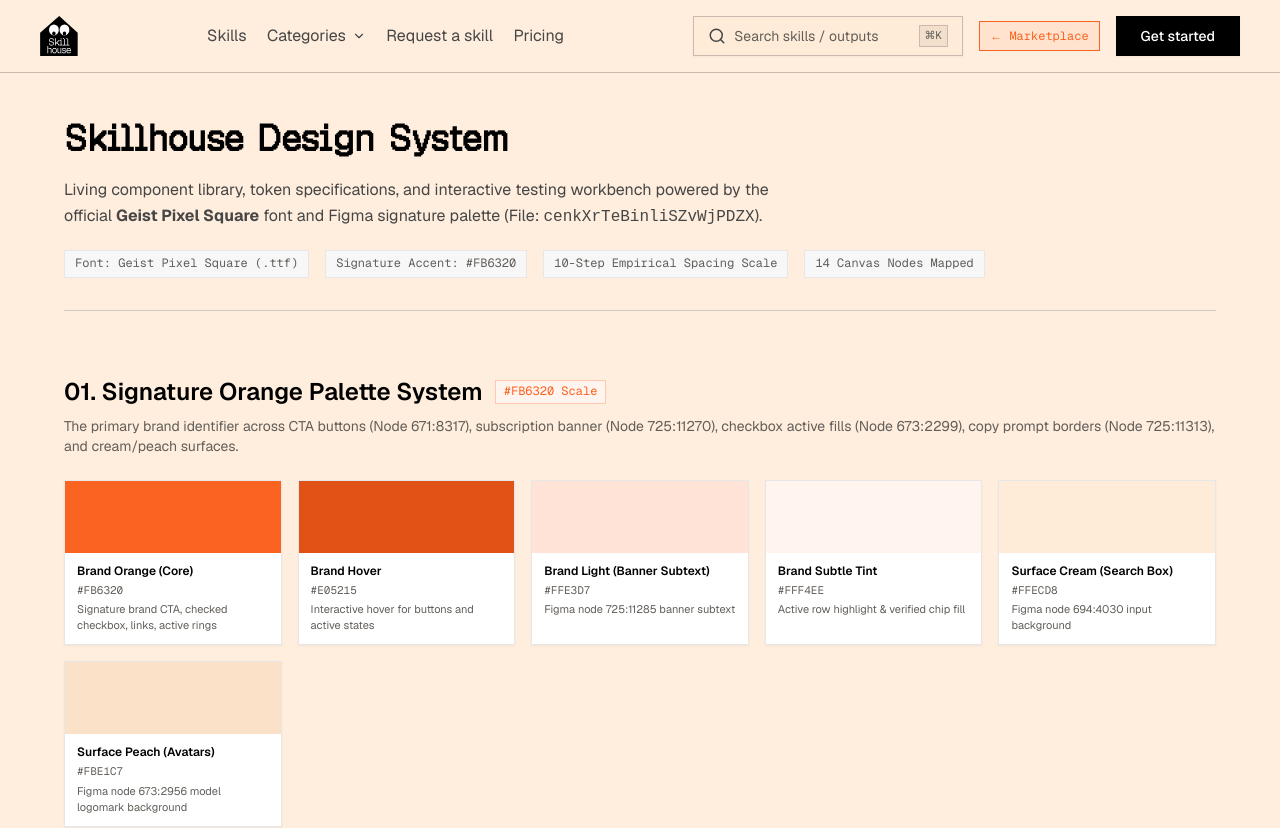
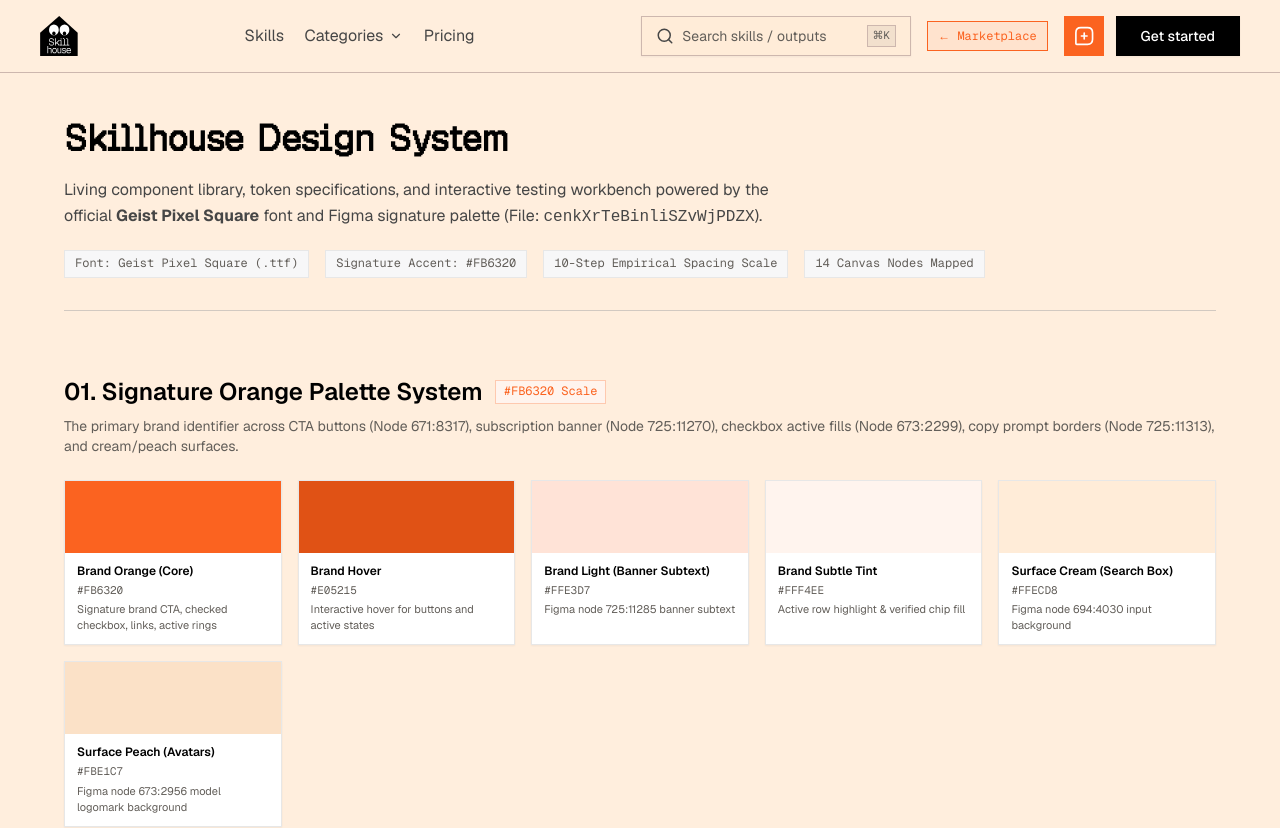
Before and after one commit to Cannon-Leo/Skillhouse, a Next.js app: page /design-system in a window 1280 px wide. Shown: the top 828 px of the page. Built offline with nearby package versions, Linux system fonts and the light colour scheme; a web font is replaced by a local one.

Commit message:
fix(skills): enforce sharp 0px card edges and fix sticky scroll in Safari with overflow clip

```diff
--- a/src/app/globals.css
+++ b/src/app/globals.css
@@ -137,7 +137,7 @@
 html, body {
   min-height: 100%;
   max-width: 100%;
-  overflow-x: hidden;
+  overflow-x: clip;
   background-color: var(--color-bg-page);
   color: var(--color-text-body);
   font-family: var(--font-sans);
--- a/src/components/features/MarketplaceView.tsx
+++ b/src/components/features/MarketplaceView.tsx
@@ -978,6 +978,10 @@
       <LoginModal
         isOpen={isLoginModalOpen}
         onClose={() => setIsLoginModalOpen(false)}
+        onLogin={() => {
+          setIsSignedIn(true);
+          setIsLoginModalOpen(false);
+        }}
       />
 
       <RequestSkillModal
--- a/src/components/features/NavBar.module.css
+++ b/src/components/features/NavBar.module.css
@@ -279,6 +279,8 @@
 /* Desktop CTA Button (Figma 744:1025) */
 .desktopCtaWrapper {
   display: inline-flex;
+  align-items: center;
+  gap: 12px;
 }
 
 .getStartedButton {
--- a/src/components/features/NavBar.tsx
+++ b/src/components/features/NavBar.tsx
@@ -78,6 +78,18 @@
       onOpenLoginModal();
     } else if (onGetStarted) {
       onGetStarted();
+    }
+  };
+
+  const handleRequestSkillClick = () => {
+    if (isSignedIn) {
+      if (onRequestSkill) {
+        onRequestSkill();
+      } else {
+        alert("Request a skill");
+      }
+    } else {
+      handleCtaClick();
     }
   };
 
@@ -202,13 +214,7 @@
             )}
           </div>
 
-          <button
-            type="button"
-            className={styles.navItem}
-            onClick={() => (onRequestSkill ? onRequestSkill() : alert("Request a skill"))}
-          >
-            Request a skill
-          </button>
+
 
 
 
@@ -255,17 +261,18 @@
           {/* Signed In vs Logged Out Default CTA */}
           {isSignedIn ? (
             <div ref={userMenuRef} className={styles.userMenuContainer}>
-              {/* Orange Action Box (Figma Node 4621:371855) */}
+              {/* Orange Action Box (Figma Node 4621:371855 / 751:5943) */}
               <button
                 type="button"
                 className={styles.headerSquareActionButton}
-                aria-label="Create skill or workflow"
-                title="Create skill or workflow"
-                onClick={() => (onRequestSkill ? onRequestSkill() : alert("Create or publish skill"))}
+                aria-label="Request a skill"
+                title="Request a skill"
+                onClick={handleRequestSkillClick}
+                data-testid="header-request-skill-action-btn"
               >
                 <Image
                   src="/figma/node_4621_371856.svg"
-                  alt=""
+                  alt="Request a skill"
                   width={40}
                   height={40}
                   unoptimized
@@ -320,6 +327,24 @@
             </div>
           ) : (
             <div className={styles.desktopCtaWrapper}>
+              {/* Orange Action Box (Figma Node 4621:371855 / 751:5943) - routes to create account when signed out */}
+              <button
+                type="button"
+                className={styles.headerSquareActionButton}
+                aria-label="Request a skill"
+                title="Request a skill"
+                onClick={handleRequestSkillClick}
+                data-testid="header-request-skill-action-btn"
+              >
+                <Image
+                  src="/figma/node_4621_371856.svg"
+                  alt="Request a skill"
+                  width={40}
+                  height={40}
+                  unoptimized
+                />
+              </button>
+
               <button
                 type="button"
                 className={styles.getStartedButton}
@@ -378,7 +403,7 @@
               type="button"
               className={styles.mobileDrawerLink}
               onClick={() => {
-                onRequestSkill?.();
+                handleRequestSkillClick();
                 setMobileMenuOpen(false);
               }}
             >
```
Also changed, not shown: src/components/features/SkillDetailPage.module.css (+10 -5 lines), 2 other files (tests, documents, lock files or other folders).
